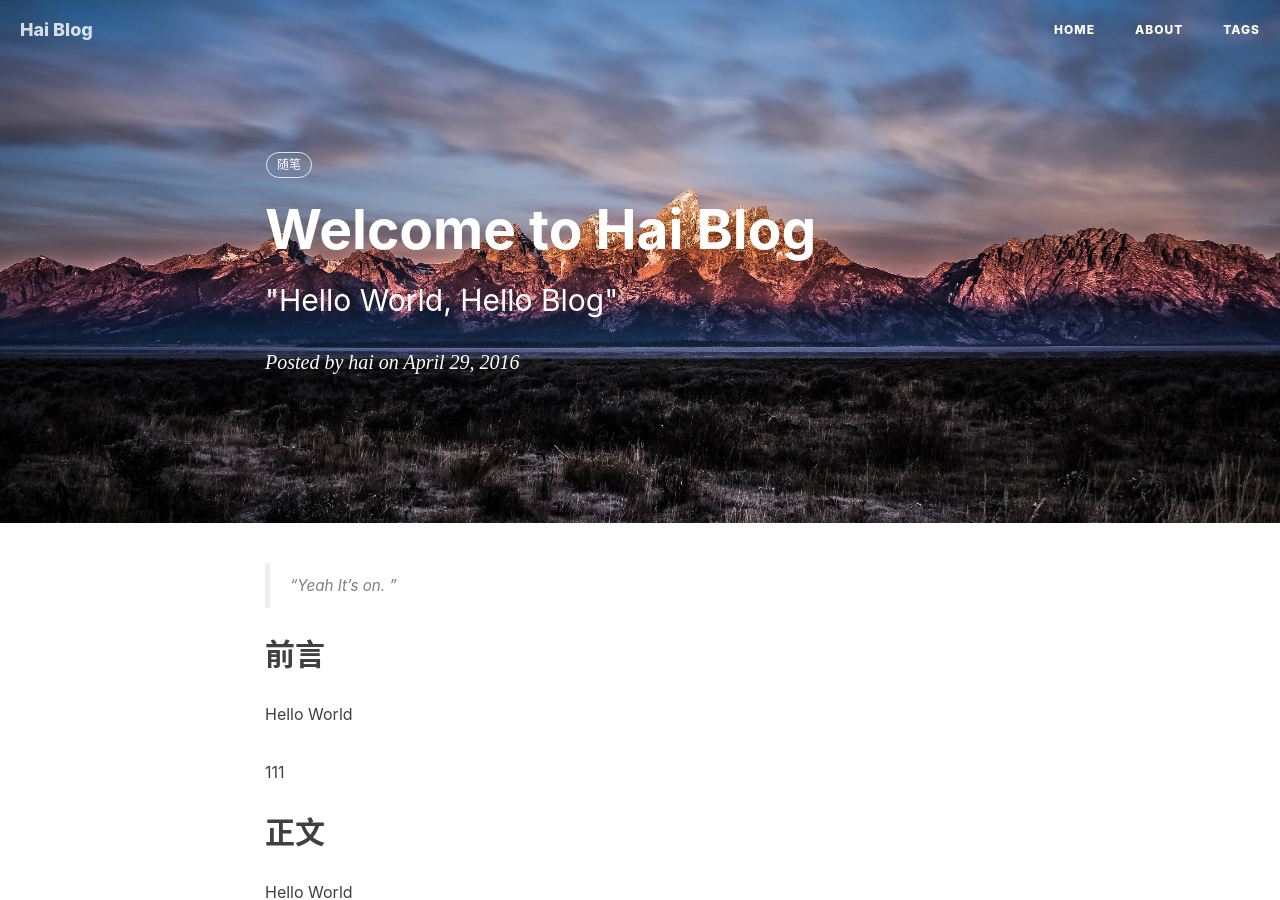
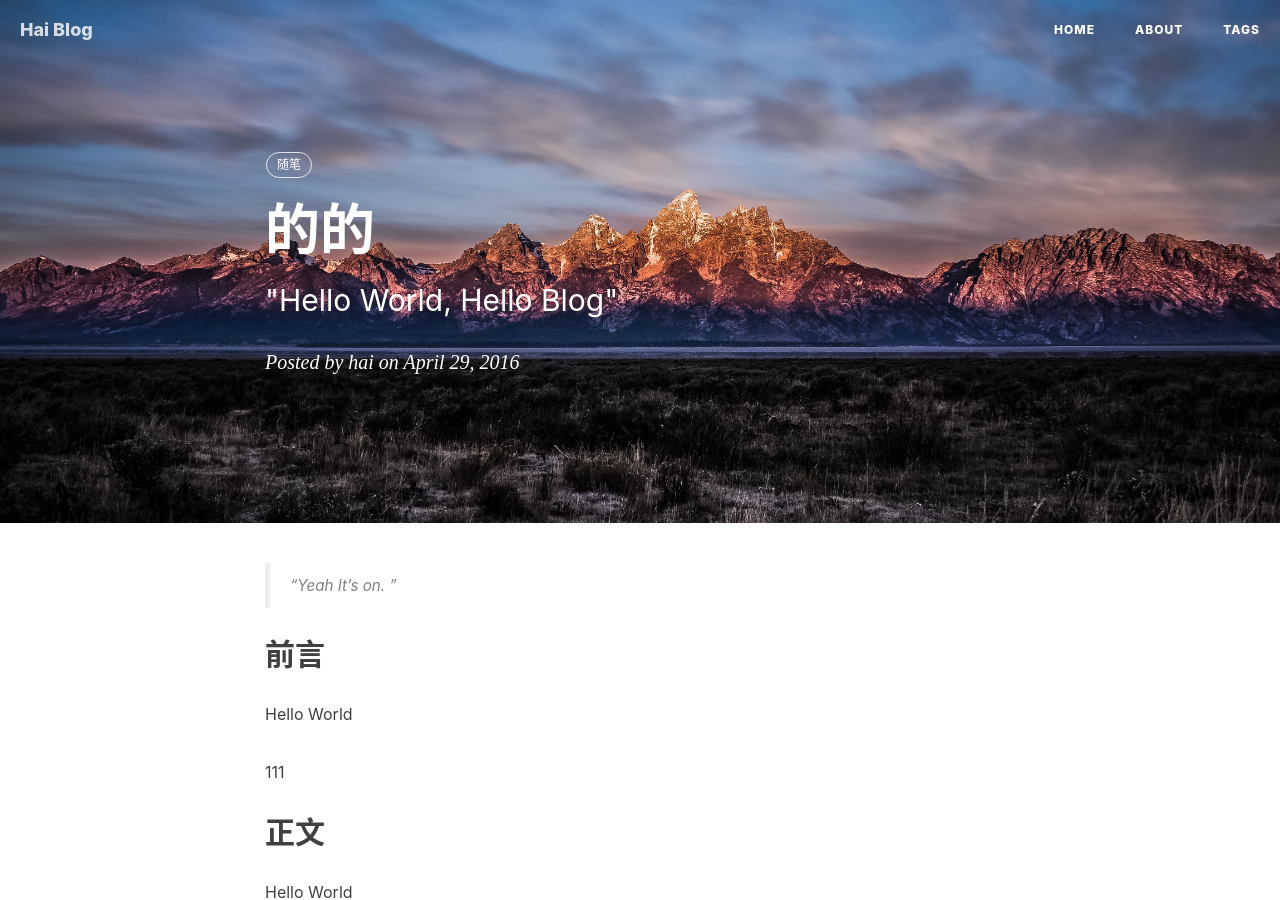
Before and after one commit to zqhai/zqhai.github.io, a Jekyll site: the page built from _posts/2016-04-29-writing.markdown, in a window 1280 px wide and 900 px high. Built offline with Jekyll 4.4.1, drawn with Linux system fonts in a browser that asks for light colours; nearby versions of some CDN libraries; comment, search, counter and statistics services are not loaded.

Commit message:
add technical-writing

```diff
--- a/_posts/2016-04-29-writing.markdown
+++ b/_posts/2016-04-29-writing.markdown
@@ -1,6 +1,6 @@
 ---
 layout:     post
-title:      "Welcome to Hai Blog"
+title:      "的的"
 subtitle:   " \"Hello World, Hello Blog\""
 date:       2016-04-29 00:00:00
 author:     "hai"
```
